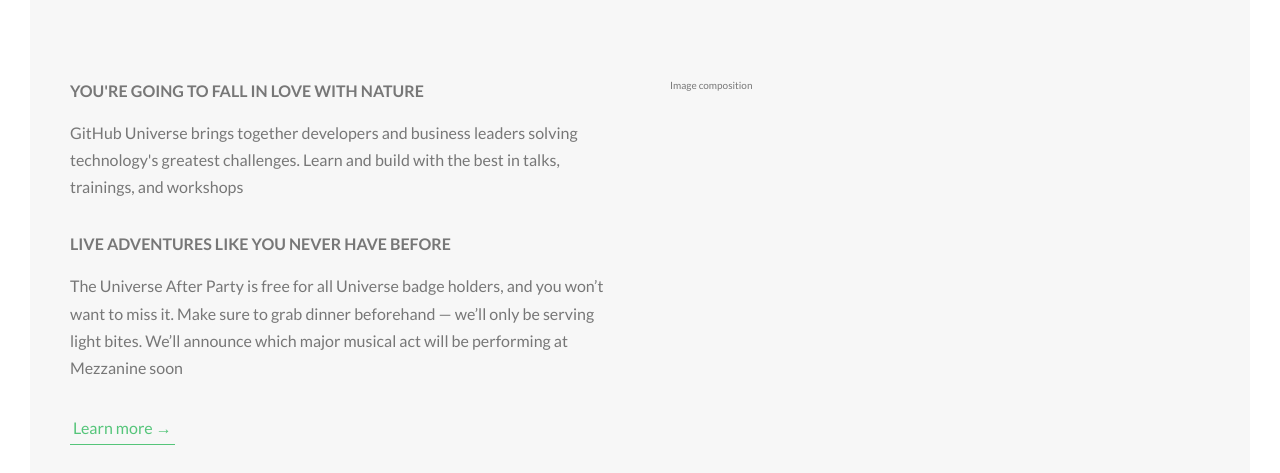
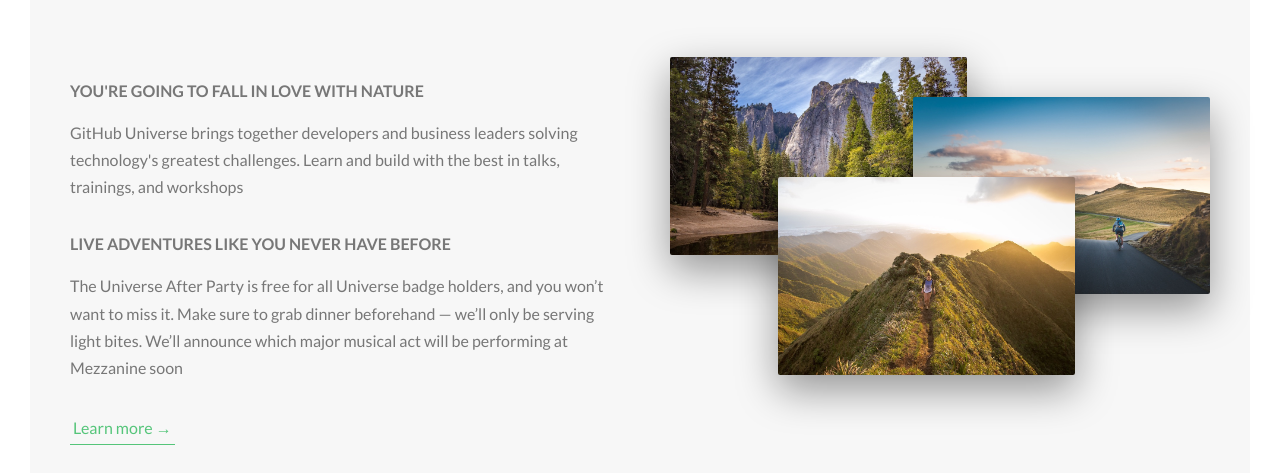
Before and after one commit to Manviel/ApplePie, a website: page natours/index.html in a window 1280 px wide. Shown: the part 943-1416 px from the top of the page. Drawn offline with Linux system fonts and the light colour scheme.

Commit message:
Hover effect on composition

```diff
--- a/natours/index.html
+++ b/natours/index.html
@@ -33,7 +33,7 @@
       </div>
 
       <div class="row">
-        <div class="col-1-of-2">
+        <section class="col-1-of-2">
           <h3 class="head-tertiary mg-bot-small">You're going to fall in love with nature</h3>
           <p class="parag">
             GitHub Universe brings together developers and business leaders solving technology's greatest challenges. Learn and build
@@ -46,8 +46,14 @@
             Mezzanine soon
           </p>
           <a href="#" class="btn-text">Learn more &rarr;</a>
-        </div>
-        <div class="col-1-of-2">Image composition</div>
+        </section>
+        <section class="col-1-of-2">
+          <div class="composition">
+            <img src="./img/nat-1-large.jpg" alt="1" class="composition__photo composition__photo--p1">
+            <img src="./img/nat-2-large.jpg" alt="2" class="composition__photo composition__photo--p2">
+            <img src="./img/nat-3-large.jpg" alt="3" class="composition__photo composition__photo--p3">
+          </div>
+        </section>
       </div>
     </section>
   </article>
--- /dev/null
+++ b/natours/sass/composition.scss
@@ -0,0 +1,37 @@
+.composition {
+  position: relative;
+
+  &__photo {
+    width: 55%;
+    box-shadow: 0 1.5rem 4rem rgba($black, 0.4);
+    border-radius: 2px;
+    position: absolute;
+    z-index: 10;
+    transition: all 0.2s;
+    outline-offset: 2rem;
+
+    &--p1 {
+      left: 0;
+      top: -2rem;
+    }
+
+    &--p2 {
+      right: 0;
+      top: 2rem;
+    }
+
+    &--p3 {
+      left: 20%;
+      top: 10rem;
+    }
+
+    &:hover {
+      outline: 1.5rem solid $medium;
+      transform: scale(1.1);
+      box-shadow: 0 2.5rem 4rem rgba($black, 0.5);
+      z-index: 20;
+    }
+  }
+
+  &:hover &__photo:not(:hover) { transform: scale(0.9); }
+}
--- a/natours/sass/main.scss
+++ b/natours/sass/main.scss
@@ -7,7 +7,9 @@
 @import "typography";
 @import "utilities";
 
+@import "button";
+@import "composition";
+
 @import "home";
-@import "button";
 @import "header";
 @import "grid";
```
Also changed, not shown: natours/css/style.css.
